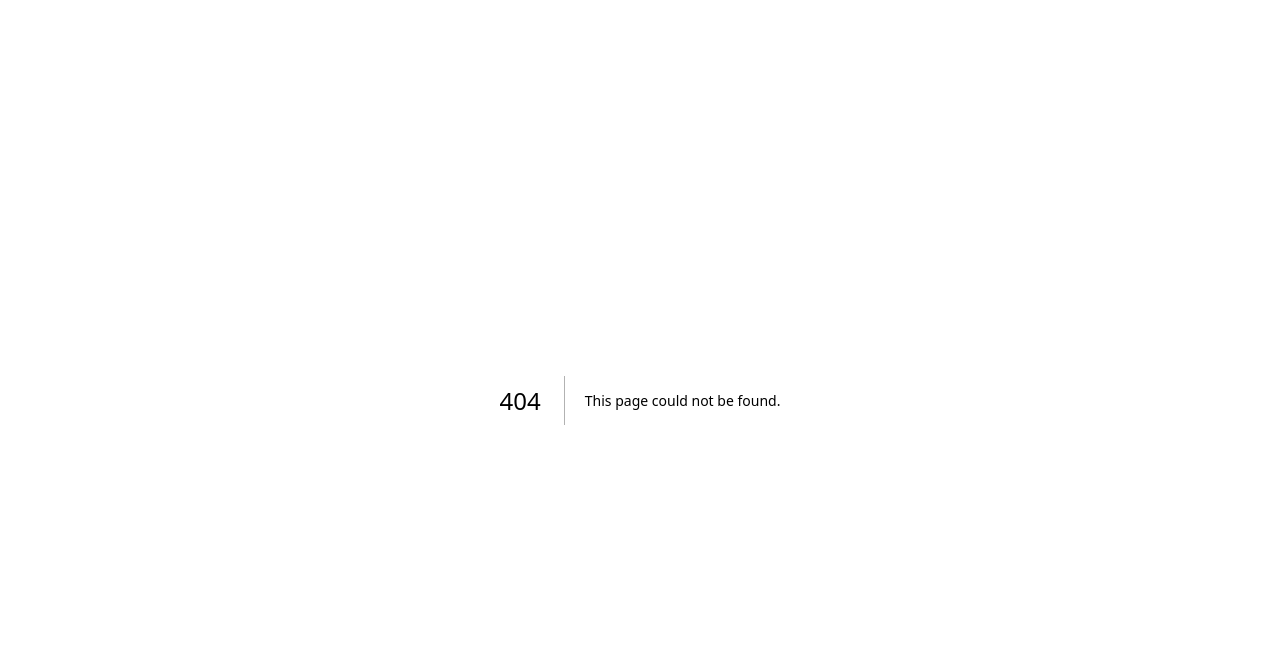
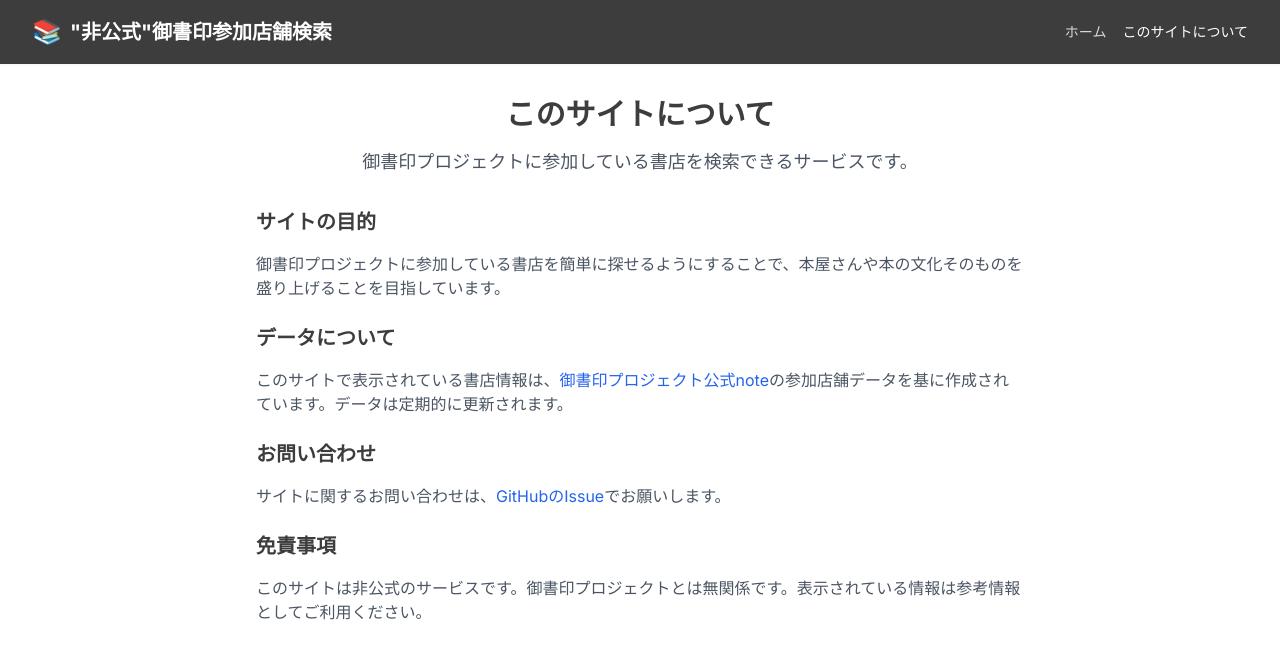
Before and after one commit to ise/goshoin, a Next.js app: page /about in a window 1280 px wide. Before the commit this address had no page. Shown: the top 658 px of the page. Built offline with nearby package versions, Linux system fonts and the light colour scheme.

Commit message:
UI調整、aboutページ追加

```diff
--- /dev/null
+++ b/src/app/about/page.tsx
@@ -0,0 +1,62 @@
+export default function AboutPage() {
+  return (
+    <div className="max-w-3xl mx-auto space-y-8">
+      <div className="text-center space-y-4">
+        <h1 className="text-3xl font-bold text-primary">このサイトについて</h1>
+        <p className="text-lg text-gray-600">
+          御書印プロジェクトに参加している書店を検索できるサービスです。
+        </p>
+      </div>
+
+      <div className="space-y-6">
+        <section>
+          <h2 className="text-xl font-semibold text-primary mb-4">
+            サイトの目的
+          </h2>
+          <p className="text-gray-600">
+            御書印プロジェクトに参加している書店を簡単に探せるようにすることで、本屋さんや本の文化そのものを盛り上げることを目指しています。
+          </p>
+        </section>
+
+        <section>
+          <h2 className="text-xl font-semibold text-primary mb-4">
+            データについて
+          </h2>
+          <p className="text-gray-600">
+            このサイトで表示されている書店情報は、
+            <a
+              className="text-blue-600 hover:underline"
+              href="https://note.com/goshoin/n/ndd270b812fb5"
+            >
+              御書印プロジェクト公式note
+            </a>
+            の参加店舗データを基に作成されています。データは定期的に更新されます。
+          </p>
+        </section>
+
+        <section>
+          <h2 className="text-xl font-semibold text-primary mb-4">
+            お問い合わせ
+          </h2>
+          <p className="text-gray-600">
+            サイトに関するお問い合わせは、
+            <a
+              className="text-blue-600 hover:underline"
+              href="https://github.com/ise/goshoin/issues"
+            >
+              GitHubのIssue
+            </a>
+            でお願いします。
+          </p>
+        </section>
+
+        <section>
+          <h2 className="text-xl font-semibold text-primary mb-4">免責事項</h2>
+          <p className="text-gray-600">
+            このサイトは非公式のサービスです。御書印プロジェクトとは無関係です。表示されている情報は参考情報としてご利用ください。
+          </p>
+        </section>
+      </div>
+    </div>
+  );
+}
--- a/src/app/globals.css
+++ b/src/app/globals.css
@@ -3,6 +3,10 @@
 @tailwind utilities;
 
 :root {
+  --primary: #3d3d3d; /* ダークグレー */
+  --secondary: #fffaec; /* 薄いクリーム */
+  --accent: #578e7e; /* ティール */
+  --accent2: #f5ecd5; /* 薄いベージュ */
   --foreground-rgb: 0, 0, 0;
   --background-rgb: 255, 255, 255;
 }
@@ -11,3 +15,37 @@ body {
   color: rgb(var(--foreground-rgb));
   background: rgb(var(--background-rgb));
 }
+
+/* カスタムスタイル */
+.text-primary {
+  color: var(--primary);
+}
+
+.text-accent {
+  color: var(--accent);
+}
+
+.text-accent2 {
+  color: var(--accent2);
+}
+
+.bg-secondary {
+  background-color: var(--secondary);
+}
+
+.border-primary {
+  border-color: var(--primary);
+}
+
+.hover\:bg-primary:hover {
+  background-color: var(--primary);
+}
+
+.focus\:ring-primary:focus {
+  --tw-ring-color: var(--primary);
+}
+
+/* ヘッダー用のスタイル */
+.bg-primary {
+  background-color: var(--primary);
+}
--- a/src/app/layout.tsx
+++ b/src/app/layout.tsx
@@ -1,22 +1,28 @@
-import type { Metadata } from 'next'
-import { Inter } from 'next/font/google'
-import './globals.css'
+import type { Metadata } from "next";
+import { Inter } from "next/font/google";
+import "./globals.css";
+import { Header } from "@/components/Header";
 
-const inter = Inter({ subsets: ['latin'] })
+const inter = Inter({ subsets: ["latin"] });
 
 export const metadata: Metadata = {
-  title: '御書印参加店舗検索',
-  description: '御書印プロジェクトに参加している店舗を検索できます',
-}
+  title: "御書印参加店舗検索",
+  description: "御書印プロジェクトに参加している店舗を検索できます",
+};
 
 export default function RootLayout({
   children,
 }: {
-  children: React.ReactNode
+  children: React.ReactNode;
 }) {
   return (
     <html lang="ja">
-      <body className={inter.className}>{children}</body>
+      <body className={inter.className}>
+        <Header />
+        <main className="max-w-7xl mx-auto px-4 sm:px-6 lg:px-8 py-8">
+          {children}
+        </main>
+      </body>
     </html>
-  )
+  );
 }
--- a/src/app/page.tsx
+++ b/src/app/page.tsx
@@ -2,22 +2,29 @@
 
 import { useState } from "react";
 import { BookstoreList } from "@/components/BookstoreList";
-import { SearchBox } from "@/components/SearchBox";
 import { UpdateLogs } from "@/components/UpdateLogs";
 
 export default function Home() {
   const [searchQuery, setSearchQuery] = useState("");
 
   return (
-    <main className="container mx-auto px-4 py-8">
-      <header className="mb-8">
-        <h1 className="text-3xl font-bold text-center">
-          &quot;非公式&quot;御書印参加店舗検索奴
-        </h1>
-      </header>
-
-      <SearchBox onSearch={setSearchQuery} />
-
+    <div className="space-y-8">
+      <div className="text-center space-y-4">
+        <h1 className="text-3xl font-bold text-primary">御書印参加店舗検索</h1>
+        <p className="text-lg text-gray-600 max-w-2xl mx-auto">
+          御書印プロジェクトに参加している書店を検索できます。
+          店舗名、都道府県、住所で検索してください。
+        </p>
+      </div>
+      <div className="max-w-2xl mx-auto">
+        <input
+          type="text"
+          placeholder="店舗名、都道府県、住所で検索..."
+          value={searchQuery}
+          onChange={(e) => setSearchQuery(e.target.value)}
+          className="w-full px-4 py-2 border border-primary/20 rounded-lg focus:outline-none focus:ring-2 focus:ring-primary"
+        />
+      </div>
       <BookstoreList searchQuery={searchQuery} />
 
       <UpdateLogs />
@@ -36,6 +43,6 @@ export default function Home() {
           や各書店のHPなどでご確認ください。
         </p>
       </footer>
-    </main>
+    </div>
   );
 }
--- a/src/components/BookstoreCard.tsx
+++ b/src/components/BookstoreCard.tsx
@@ -13,28 +13,28 @@ export function BookstoreCard({ bookstore }: BookstoreCardProps) {
   )}`;
 
   return (
-    <div className="bg-white rounded-lg shadow-sm p-4 mb-4">
+    <div className="bg-secondary border border-primary/20 rounded-lg p-4 mb-4">
       <div className="flex flex-col space-y-2">
         <div className="flex justify-between items-start">
-          <div className="text-lg font-semibold">
+          <div className="text-lg font-semibold text-primary">
             {bookstore.registered_name}
           </div>
-          <span className="text-sm text-gray-500">
+          <span className="text-sm text-accent">
             登録番号: {bookstore.number}
           </span>
         </div>
         <div className="space-y-2 text-sm text-gray-600">
           <p>
-            <span className="font-medium">時間帯:</span>{" "}
+            <span className="font-medium text-primary">時間帯:</span>{" "}
             {bookstore.opening_hour || "-"}
           </p>
           <p>
-            <span className="font-medium">住所:</span>{" "}
+            <span className="font-medium text-primary">住所:</span>{" "}
             <a
               href={googleMapsUrl}
               target="_blank"
               rel="noopener noreferrer"
-              className="hover:text-blue-600 hover:underline"
+              className="text-accent hover:text-primary hover:underline"
             >
               {bookstore.prefecture}
               {bookstore.city}
@@ -42,12 +42,12 @@ export function BookstoreCard({ bookstore }: BookstoreCardProps) {
             </a>
           </p>
           <p>
-            <span className="font-medium">特装版取扱:</span>{" "}
+            <span className="font-medium text-primary">特装版取扱:</span>{" "}
             {bookstore.special_edition ? "あり" : "-"}
           </p>
           {bookstore.close_info && (
             <p className="text-red-600">
-              <span className="font-medium">閉店情報:</span>{" "}
+              <span className="font-medium text-primary">閉店情報:</span>{" "}
               {bookstore.close_info}
             </p>
           )}
--- /dev/null
+++ b/src/components/Header.tsx
@@ -0,0 +1,46 @@
+"use client";
+
+import Link from "next/link";
+import { usePathname } from "next/navigation";
+
+export function Header() {
+  const pathname = usePathname();
+  const isHome = pathname === "/";
+
+  return (
+    <header className="bg-primary text-white shadow-sm">
+      <div className="max-w-7xl mx-auto px-4 sm:px-6 lg:px-8">
+        <div className="flex justify-between h-16">
+          <div className="flex items-center">
+            <Link href="/" className="flex items-center space-x-2">
+              <span className="text-2xl">📚</span>
+              <span className="text-xl font-bold">
+                &quot;非公式&quot;御書印参加店舗検索
+              </span>
+            </Link>
+          </div>
+          <nav className="flex items-center space-x-4">
+            <Link
+              href="/"
+              className={`text-sm font-medium ${
+                isHome ? "text-secondary" : "text-white/80 hover:text-white"
+              }`}
+            >
+              ホーム
+            </Link>
+            <Link
+              href="/about"
+              className={`text-sm font-medium ${
+                pathname === "/about"
+                  ? "text-secondary"
+                  : "text-white/80 hover:text-white"
+              }`}
+            >
+              このサイトについて
+            </Link>
+          </nav>
+        </div>
+      </div>
+    </header>
+  );
+}
```
Also changed, not shown: tailwind.config.ts (+8 -1 lines).
